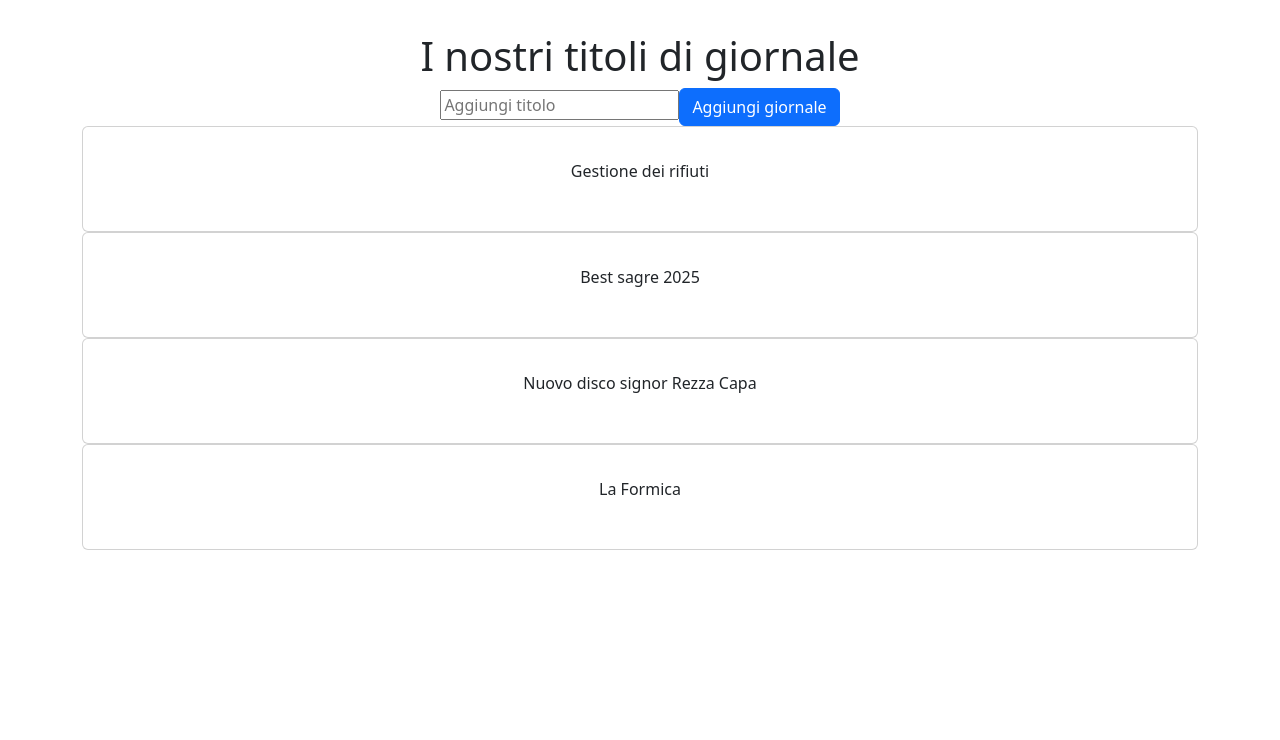
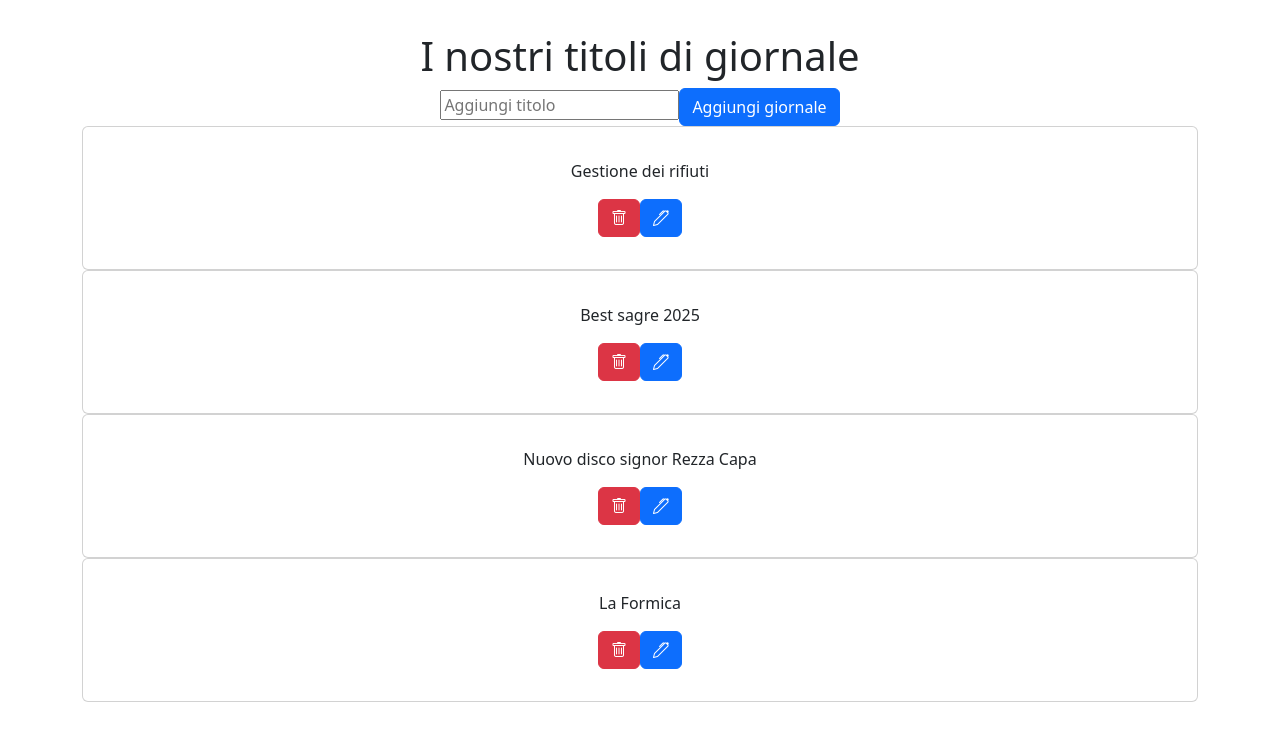
Before and after one commit to MicheleTodeschini/react-form, a React (Vite) app: page / in a window 1280 px wide. Shown: the top 740 px of the page. Built offline with nearby package versions, Linux system fonts and the light colour scheme.

Commit message:
add bootstrap icons and buttons fro delete and modify

```diff
--- a/package.json
+++ b/package.json
@@ -11,6 +11,7 @@
   },
   "dependencies": {
     "bootstrap": "^5.3.8",
+    "bootstrap-icons": "^1.13.1",
     "react": "^19.2.0",
     "react-dom": "^19.2.0"
   },
--- a/src/App.jsx
+++ b/src/App.jsx
@@ -49,6 +49,10 @@ function App() {
       articoli.map(articolo => (
          <div key={articolo.id} className='card'>
         <p>{articolo.titolo}</p>
+        <span>
+        <button className='btn btn-danger'><i class="bi bi-trash" aria-hidden="true" ></i></button>
+        <button className='btn btn-primary'><i class="bi bi-pen" aria-hidden="true" ></i></button>
+        </span>
         </div>
       ))
      }
--- a/src/index.css
+++ b/src/index.css
@@ -1 +1,2 @@
-@import url('bootstrap')
+@import url('bootstrap');
+@import url('bootstrap-icons')
```
Also changed, not shown: 1 other file (tests, documents, lock files or other folders).
